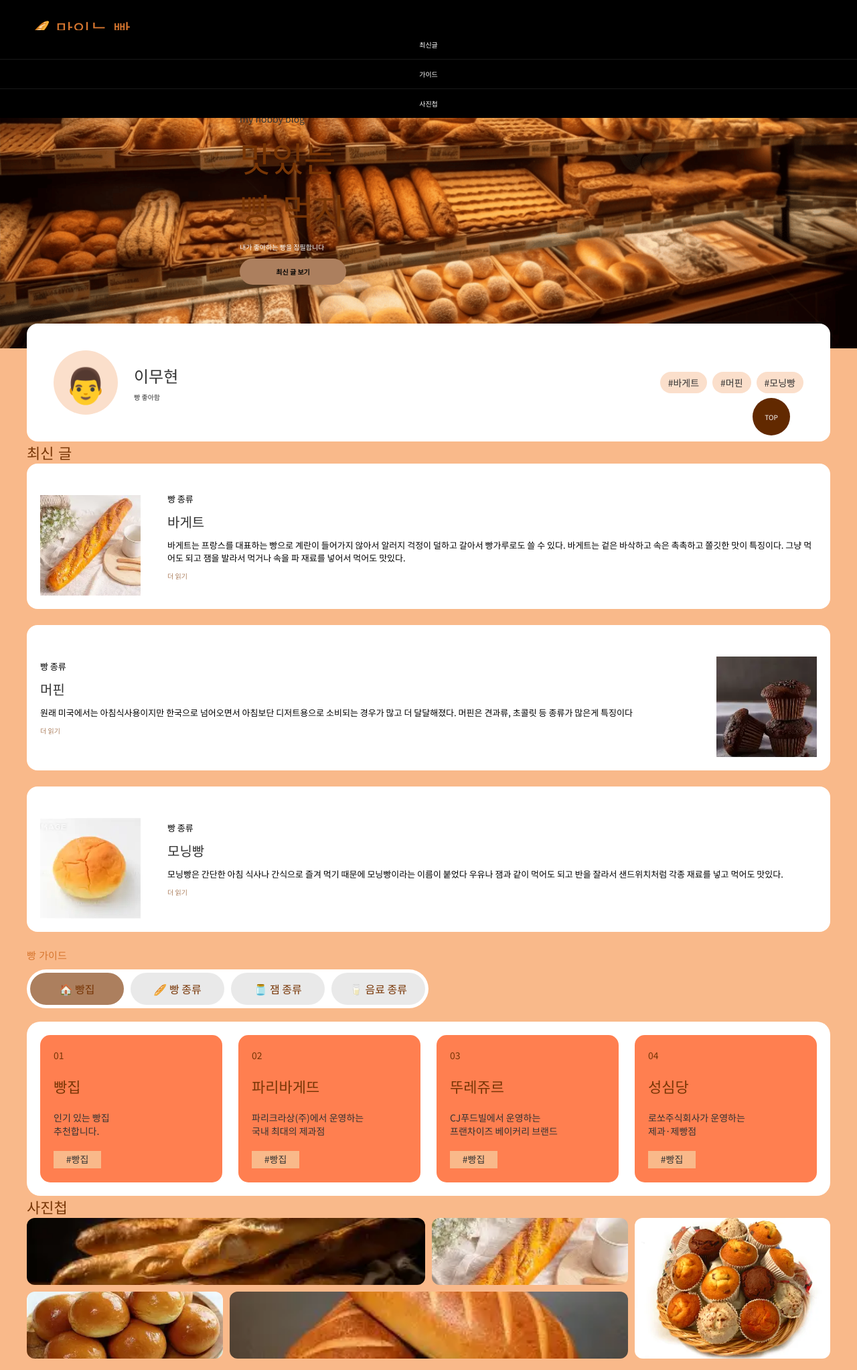
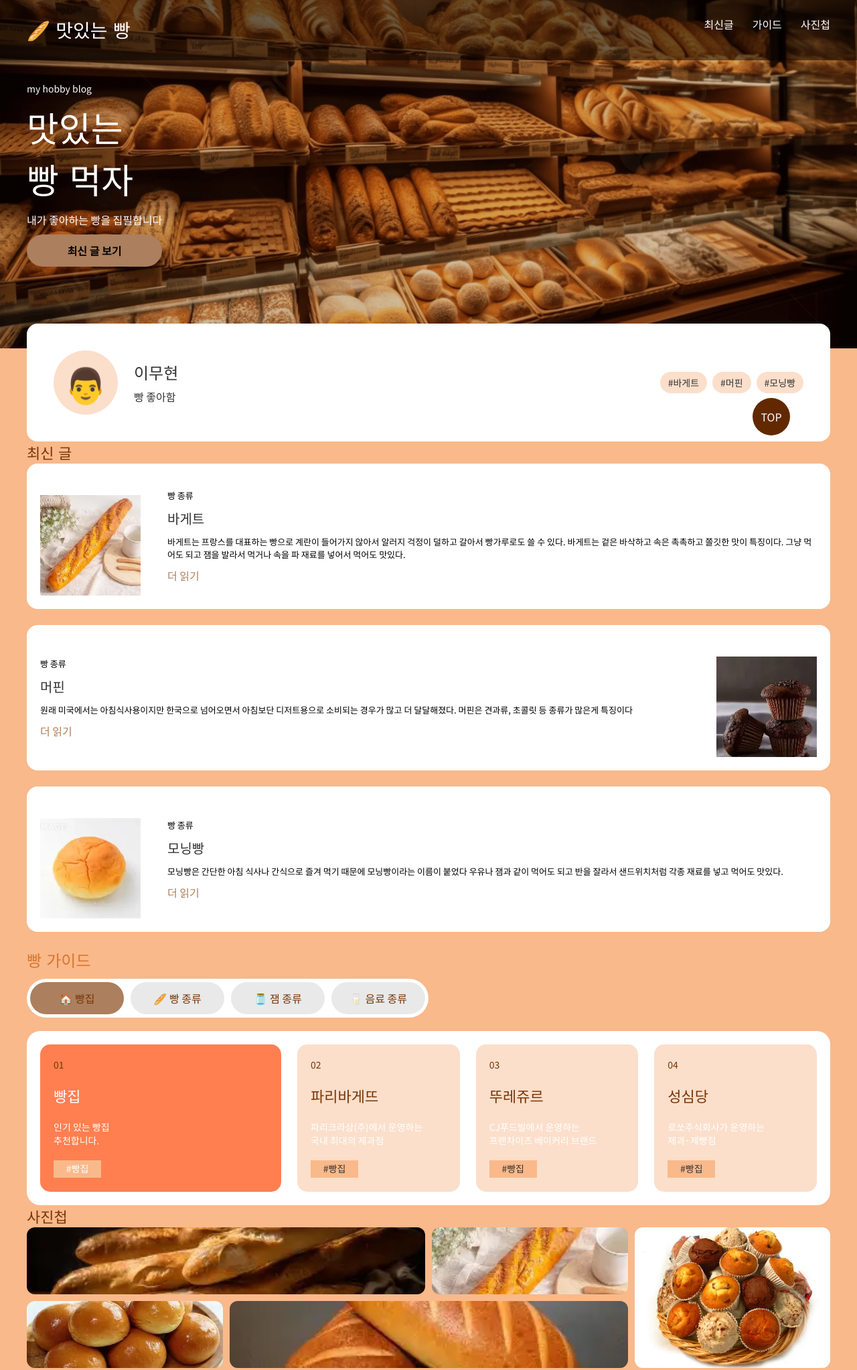
Before and after one commit to gus223444/web-standard, a plain HTML site: page index.html in a window 1280 px wide. Shown: the top 2045 px of the page at 67% size. Drawn offline with Linux system fonts and the light colour scheme.

Commit message:
fix-update

```diff
--- a/css/media.css
+++ b/css/media.css
@@ -1,15 +1,20 @@
 @media screen and (max-width:1024px) {}
 
 @media screen and (max-width:768px) {
-    .inner,main {
+
+    .inner,
+    main {
         padding: 0 2rem;
     }
-    header{
+
+    header {
         padding: 1rem 0;
     }
-    .logo{
+
+    .logo {
         font-size: 2.4rem;
     }
+
     .mob-nav-btn {
         display: block;
         width: 3.9rem;
@@ -25,20 +30,23 @@
         height: 2px;
         background-color: #fff;
         transition: all .3s;
+        opacity: 1;
     }
-}
-.mob-nav-btn span:nth-child(1){
+
+.mob-nav-btn span:nth-child(1) {
     top: 0;
 }
-.mob-nav-btn span:nth-child(2){
+
+.mob-nav-btn span:nth-child(2) {
     top: 48%;
 }
-.mob-nav-btn span:nth-child(3){
+
+.mob-nav-btn span:nth-child(3) {
     top: 98%;
 }
+
 nav {
     position: absolute;
-        background-color: aqua;
     left: 0;
     width: 100%;
     backdrop-filter: blur(5px);
@@ -69,22 +77,31 @@ nav {
 nav ul li+li {
     border-top: 1px solid #ffffff19;
 }
-    .m-nav-open header{
+
+
+.m-nav-open header,
+.scroll.m-nav-open header{
+
     background-color: #000;
 }
-    .m-nav-open nav{
+
+.m-nav-open nav {
     transform: translateX(0);
     opacity: 1;
 }
-    .m-nav-open .mob-nav-btn span:nth-child(1){
+
+.m-nav-open .mob-nav-btn span:nth-child(1) {
     transform: rotate(35deg);
-        top:48%;
+    top: 48%;
 }
-    .m-nav-open .mob-nav-btn span:nth-child(2){
+
+.m-nav-open .mob-nav-btn span:nth-child(2) {
     transform: translateX(100%);
     opacity: 0;
 }
-    .m-nav-open .mob-nav-btn span:nth-child(3){
+
+.m-nav-open .mob-nav-btn span:nth-child(3) {
     transform: rotate(-35deg);
-        top:48%;
+    top: 48%;
 }
+}
--- a/css/style.css
+++ b/css/style.css
@@ -1,5 +1,7 @@
+/* ===== 0. reset + 기본 ===== */
 html {
     font-size: 62.5%;
+    /* 1rem = 10px */
 }
 
 * {
@@ -8,7 +10,8 @@ html {
     box-sizing: border-box;
 }
 
-ul {
+ul,
+ol {
     list-style: none;
 }
 
@@ -19,9 +22,9 @@ a {
 
 body {
     font-family: "Noto Sans KR", sans-serif;
+    font-size: 1.6rem;
     color: #333333;
     background-color: #F9B98A;
-    height: auto;
 }
 
 h1,
@@ -65,20 +68,32 @@ nav ul {
 .hero {
     height: 52rem;
     background: url(../img/bg.jpg) no-repeat left/cover;
+    position: relative;
+}
+.hero::before {
+    content:"";
+    position: absolute;
+    width: 100%;
+        height: 100%;
+        background-color: #0000002d;
+        left: 0;
+        top: 0;
+        z-index: 0;
 }
 
 .hero-txt {
     display: flex;
     flex-direction: column;
-    position: absolute;
-    left: 35.8rem;
-    top: 16.7rem;
+    gap: 1rem;
     color: #fff;
-    gap: 10px;
+    position: relative;
+}
+.hero-txt h2{
+    color: #fff;
 }
 
 .sub {
-    color: #333333;
+    color: #ffffff;
     font-size: 13px;
 }
 
@@ -294,6 +309,12 @@ body.scroll .top {
     opacity: 1;
     transform: translateY(0);
 }
+body.scroll header {
+    background-color: #0000007c;
+}
+body.scroll .logo{
+color:#fff
+}
 h1 {
     color: #D7762F;
 }
@@ -322,7 +343,10 @@ h1 {
     cursor: pointer;
     transition: .3s;
 }
-
+.contents li.on {
+    background-color: #783606;
+    color:#fff
+}
 .tag {
     background-color: #F9B98A;
     font-size: 12px;
@@ -377,13 +401,16 @@ ul {
     cursor: pointer;
     transition: .3s;
 }
-.menu li.active{
+.menu li.on{
     background-color:#AC7F5E;
 }
-.contents.on li{
+.contents li.on {
     background-color:coral;
     width: 360px;
     height: 220px;
+}
+.contents li.on  h2{
+    color: #fff;
 }
 span {
     display: flex;
@@ -400,3 +427,6 @@ span {
     text-align: center;
     padding-top: 2px;
 }
+.mob-nav-btn{
+    display: none;
+}
--- a/index.html
+++ b/index.html
@@ -105,7 +105,11 @@
                     <a href="#" class="more">더 읽기</a>
                 </div>
             </article>
-            <h1 id="guides">빵 가이드</h1>
+        </section>
+
+        <section id="guides">
+
+            <h1 >빵 가이드</h1>
             <ul class="menu">
                 <li>🏠 빵집</li>
                 <li>🥖 빵 종류</li>
--- a/js/app.js
+++ b/js/app.js
@@ -10,29 +10,31 @@ window.addEventListener('scroll', () => {
     }
 })
 
-const menu = document.querySelectorAll('.menu li')
-const contents = document.querySelectorAll('.contents')
-init(0)
-function init(num) {
-    menu[num].classList.add('active')
-    contents[num].classList.add('on')
+// 별 보기 가이드 탭
+const tabs = document.querySelectorAll("#guides .menu li");
+const cards = document.querySelectorAll("#guides .contents li");
+
+showGuide(0)
+function showGuide(index) {
+    // 1. 전부 on 빼기
+    tabs.forEach((tab) => tab.classList.remove("on"));
+    cards.forEach((card) => card.classList.remove("on"));
+    // 2. 선택한 번호에만 on 붙이기
+    tabs[index].classList.add("on");
+    cards[index].classList.add("on");
 }
-function reset() {
-    for (let i = 0; i < menu.length; i++) {
 
-        menu[i].classList.remove('active')
-        contents[i].classList.remove('on')
-    }
-}
-menu.forEach(function (tab, i) {
-    tab.addEventListener('click', function () {
-        console.log(i)
-        reset()
-        init(i)
-    })
-})
+tabs.forEach((tab, index) => {
+    tab.addEventListener("click", () => showGuide(index));
+});
+cards.forEach((card, index) => {
+    card.addEventListener("click", () => showGuide(index));
+});
 
 
+
+const mNavBtn = document.querySelector('.mob-nav-btn')
+const navBtns = document.querySelectorAll('nav ul li a')
 
 
 body.classList.add('m-nav-open')
@@ -42,7 +44,7 @@ topBtn.addEventListener('click', () => {
         behavior: 'smooth'
     })
 })
-const mNavBtn = document.querySelector('.mob-nav-btn')
+
 navBtns.forEach(btn => {
     btn.addEventListener('click', (e) => {
         e.preventDefault()
@@ -54,10 +56,10 @@ navBtns.forEach(btn => {
             top: target.offsetTop,
             behavior: 'smooth'
         })
-        body.classList.toggle('m=nav-open')
+        body.classList.toggle('m-nav-open')
     })
 })
 mNavBtn.addEventListener('click', (e) => {
     e.preventDefault()
-    body.classList.toggle('m=nav-open')
+    body.classList.toggle('m-nav-open')
 })
```
Lines whose indentation alone changed are shown as unchanged.
